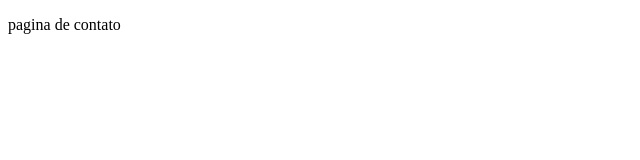
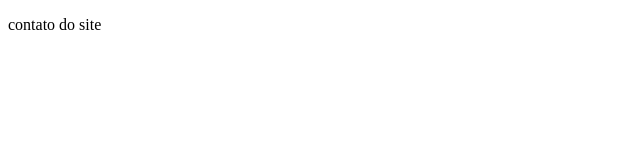
Before and after one commit to jamilinha09/github-master, a plain HTML site: page contato.html in a window 1280 px wide. Shown: the full height of the page, 0-640 px from the left. Drawn offline with Linux system fonts and the light colour scheme.

Commit message:
alteração final da pagina de contato closes #2

```diff
--- a/contato.html
+++ b/contato.html
@@ -6,6 +6,6 @@
     <title>Document</title>
 </head>
 <body>
-    <p>pagina de contato</p>
+    <p>contato do site</p>
 </body>
 </html>
```
